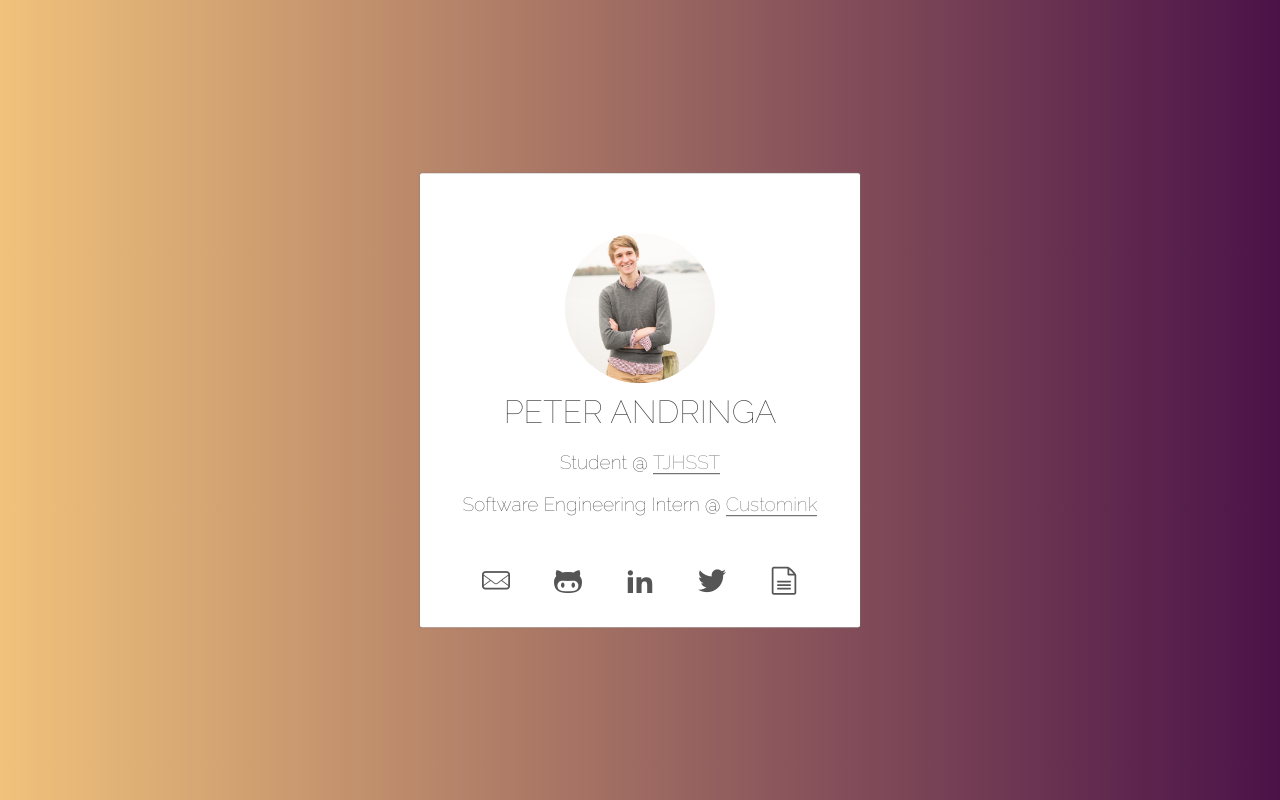
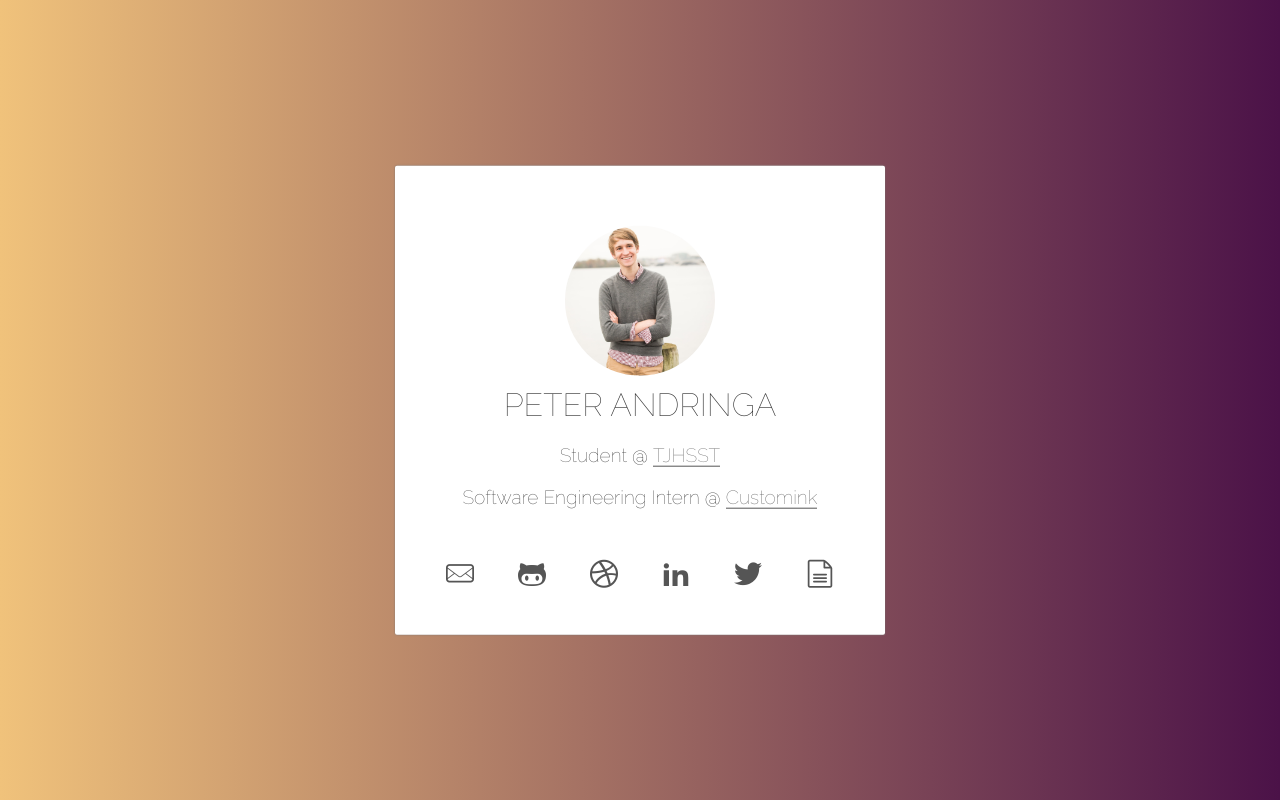
Before and after one commit to pandringa/Andringa, a Node project: template jade/index.jade in a window 1280 px wide. Run offline with Node 20 templates, Linux system fonts and the light colour scheme; the template is opened without the code that fills it, so the values that code supplies are empty; style sheets or scripts are compiled from the project's sources.

Commit message:
add dribbble

```diff
--- a/jade/index.jade
+++ b/jade/index.jade
@@ -15,6 +15,7 @@ html
 			ul.icons
 				li: a.icon.icon-email(href="mailto:peter@andrin.ga" target="_blank")
 				li: a.icon.icon-github(href="https://github.com/pandringa" target="_blank")
+				li: a.icon.icon-dribbble(href="https://dribbble.com/pandringa" target="_blank")
 				li: a.icon.icon-linkedin(href="https://linkedin.com/in/PeterAndringa" target="_blank")
 				li: a.icon.icon-twitter(href="https://twitter.com/p_andringa" target="_blank")
 				li: a.icon.icon-resume(href="resume.pdf" target="_blank")
--- a/scss/icons/icons.scss
+++ b/scss/icons/icons.scss
@@ -1,10 +1,10 @@
 @font-face {
     font-family: 'icomoon';
-    src:    url('../fonts/icomoon.eot?uto82g');
-    src:    url('../fonts/icomoon.eot?uto82g#iefix') format('embedded-opentype'),
-        url('../fonts/icomoon.ttf?uto82g') format('truetype'),
-        url('../fonts/icomoon.woff?uto82g') format('woff'),
-        url('../fonts/icomoon.svg?uto82g#icomoon') format('svg');
+    src:    url('../fonts/icomoon.eot?r76rmr');
+    src:    url('../fonts/icomoon.eot?r76rmr#iefix') format('embedded-opentype'),
+        url('../fonts/icomoon.ttf?r76rmr') format('truetype'),
+        url('../fonts/icomoon.woff?r76rmr') format('woff'),
+        url('../fonts/icomoon.svg?r76rmr#icomoon') format('svg');
     font-weight: normal;
     font-style: normal;
 }
@@ -30,6 +30,9 @@
 .icon-twitter:before {
     content: "\e900";
 }
+.icon-dribbble:before {
+    content: "\e905";
+}
 .icon-github:before {
     content: "\e901";
 }
--- a/scss/main.scss
+++ b/scss/main.scss
@@ -32,7 +32,7 @@ body{
 	display: block;
 	position: absolute;
 	width: 30%;
-	min-width: 400px;
+	min-width: 450px;
 	padding: 10px 20px;
 	border-radius: 2px;
 	@include respond-to("mobile"){
@@ -78,6 +78,7 @@ body{
 		margin: auto;
 		text-align: center;
 		margin-top: 30px;
+		margin-bottom: 15px;
 		padding-left: 0;
 		li{
 			display: inline-block;
@@ -87,6 +88,10 @@ body{
 			}
 			&:last-of-type .icon{
 				margin-right: 0;
+			}
+			@include respond-to("mobile"){
+				width: 30%;
+				height: 30%;
 			}
 		}
 		.icon{
@@ -130,6 +135,10 @@ body{
 				border-color: #000000;
 				color: #000000;
 			}
+			&.icon-dribbble:hover{
+				border-color: #EA4C89;
+				color: #EA4C89;
+			}
 		}
 	}
 }
```
Also changed, not shown: static/fonts/icomoon.ttf, static/fonts/icomoon.woff, 2 other files.
